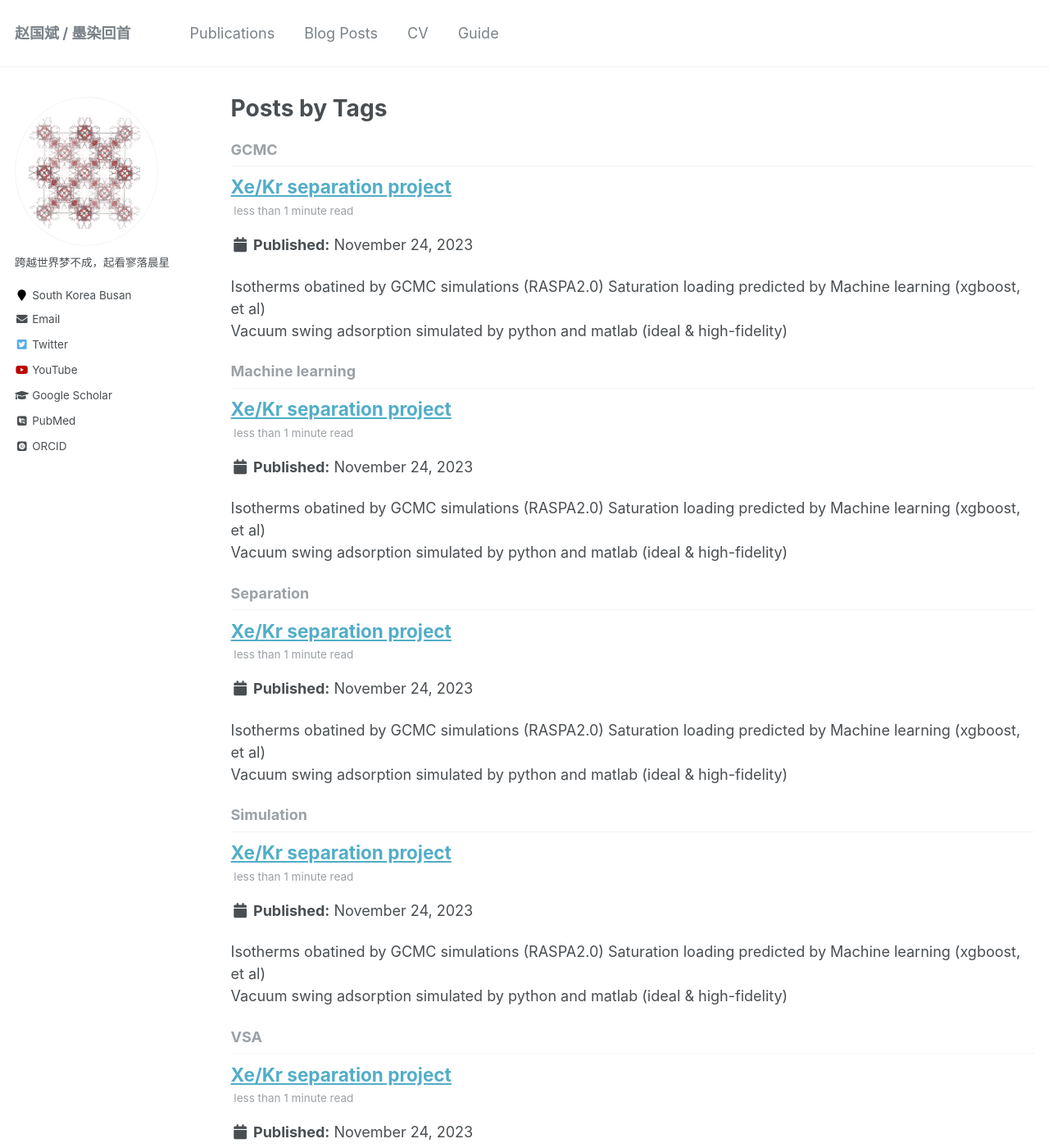
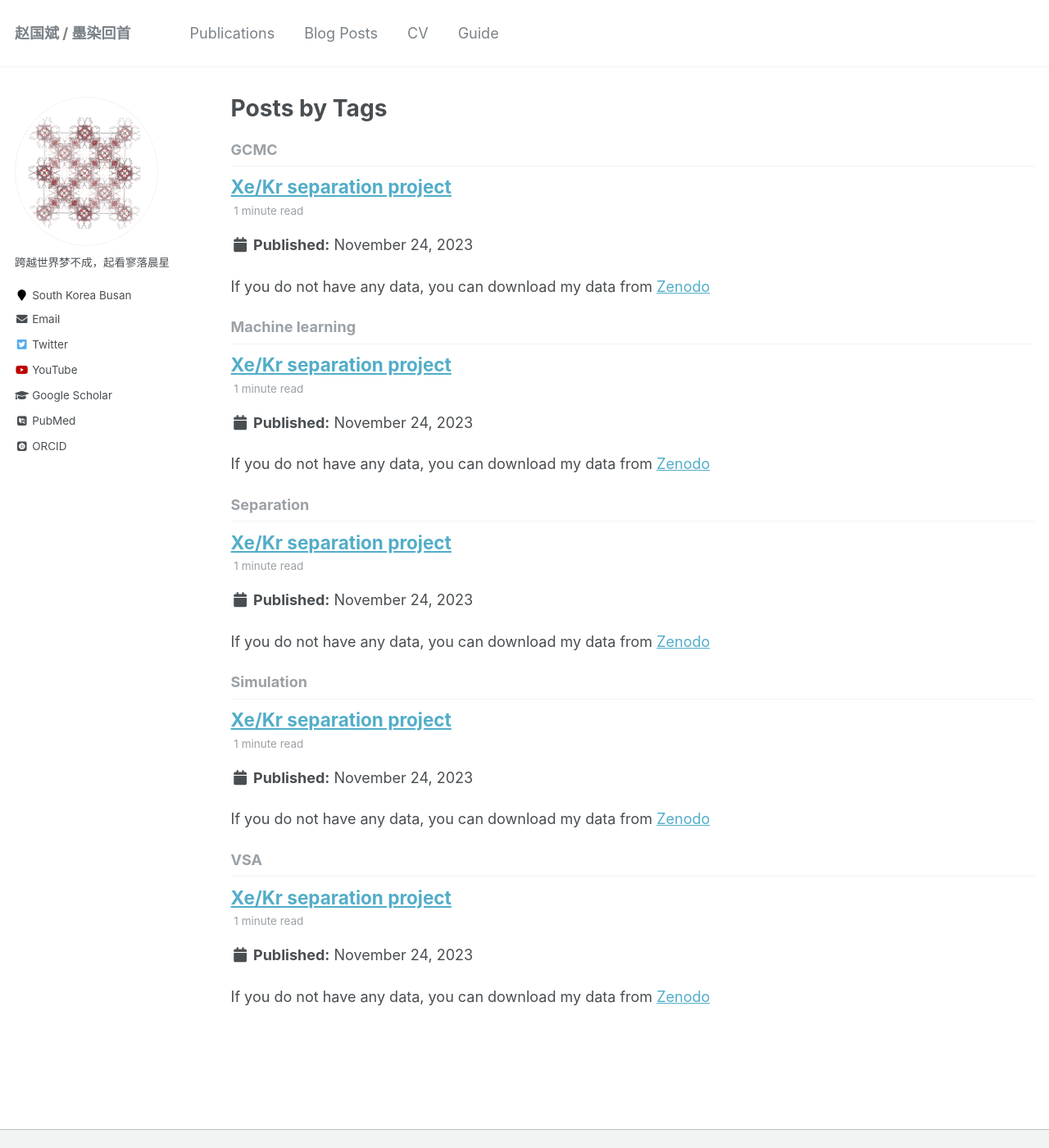
Before and after one commit to sxm13/ZGBshenxiaomoCV.github.io, a Jekyll site: the page built from _pages/tag-archive.html, in a window 1280 px wide and 1400 px high. Shown: the whole window at 82% size. Built offline with Jekyll 4.4.1, drawn with Linux system fonts in a browser that asks for light colours; some web fonts are replaced; some of the changed lines change nothing that is shown; some of the changed text lies outside the part shown.

Commit message:
Update 2021-01-24-blog-post-1.md

````diff
--- a/_posts/2021-01-24-blog-post-1.md
+++ b/_posts/2021-01-24-blog-post-1.md
@@ -10,11 +10,45 @@
   - VSA
 ---
 
+If you do not have any data, you can download my data from [Zenodo](https://doi.org/10.5281/zenodo.8312801)
+
 Isotherms obatined by GCMC simulations (RASPA2.0)
 Saturation loading predicted by Machine learning (xgboost, et al)
 Vacuum swing adsorption simulated by python and matlab (ideal & high-fidelity)
 
 ### Part 1. RASPA
+* Xe/Kr isotherms (T=298 K, P=0-30 bar)
+* Xe/Kr themodynamic(T=298 K)
+* Force field can be found from SI of Xe/Kr paper
+* Example:
+  ```SimulationType                        MonteCarlo       # calc method
+      NumberOfCycles                        20000           # calc cycles
+      NumberOfInitializationCycles          10000           # equilibration cycles
+
+      Forcefield                            XeKrFF          # force field folder of framework and adsorbate (in the share/force field/)
+      CutOff                                12              # cutoff
+
+      Framework                             0               #  component of framework
+      FrameworkName                         # Frame         # framework name (cif file)
+      UnitCells                             # Unit          # unit cell (a/b/c must > 2*cutoff)
+      ExternalTemperature                   298             # simu at T
+
+      ExternalPressure                      # pressure      # simu at P
+
+      ChargeMethod                          None            # coulomb
+      EwaldPrecision                        1e-5            # charge precision
+      UseChargesFromCIFFile                 no              # atomic charge in cif file?
+
+      RemoveAtomNumberCodeFromLabel yes                     # remove number of element label from cif file
+      Movies                        yes                     # save movie files?
+
+      Component 0 MoleculeName xenon                        # adsorbate name
+                  MoleculeDefinition XeKr                   # adsorbate define file (in the share/molecules/)
+                  TranslationProbability 1.0                # probability of *
+                  ReinsertionProbability 1.0                # ~
+                  SwapProbability        1.0                # ~
+                  RotationProbability    1.0                # ~
+                  CreateNumberOfMolecules 0                 # define number of adsorbate?
 
 ### Part 2. Machine learning
 
````
